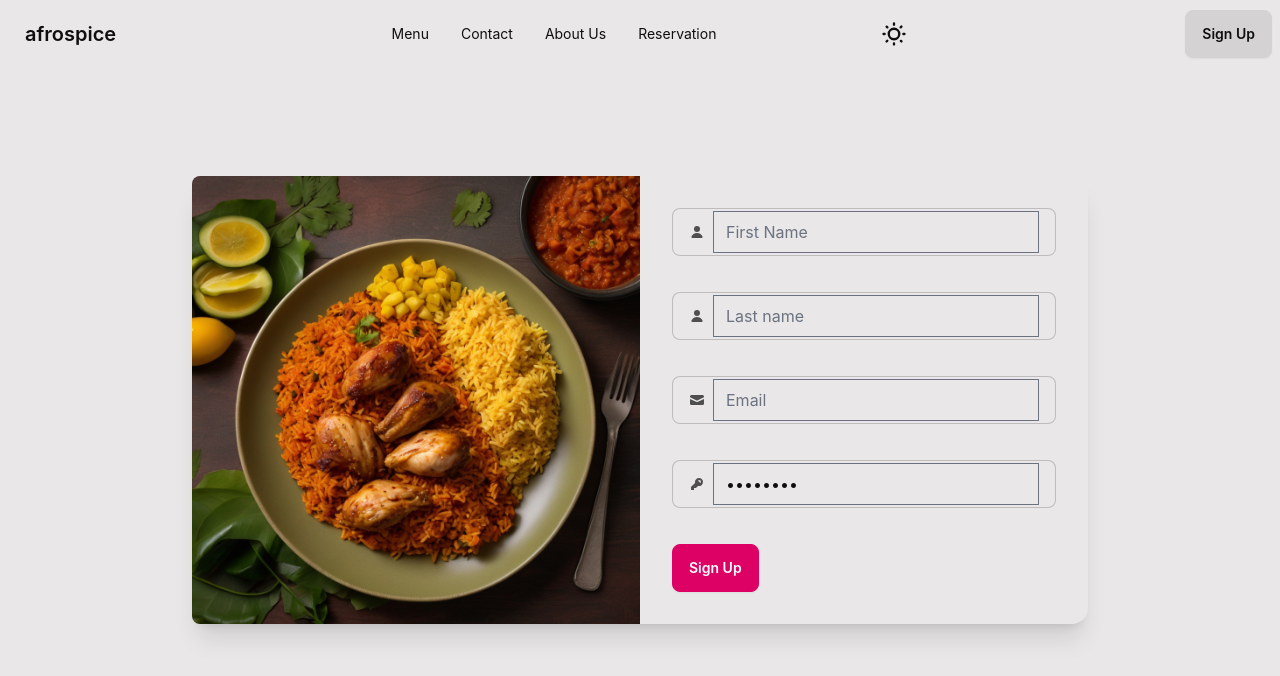
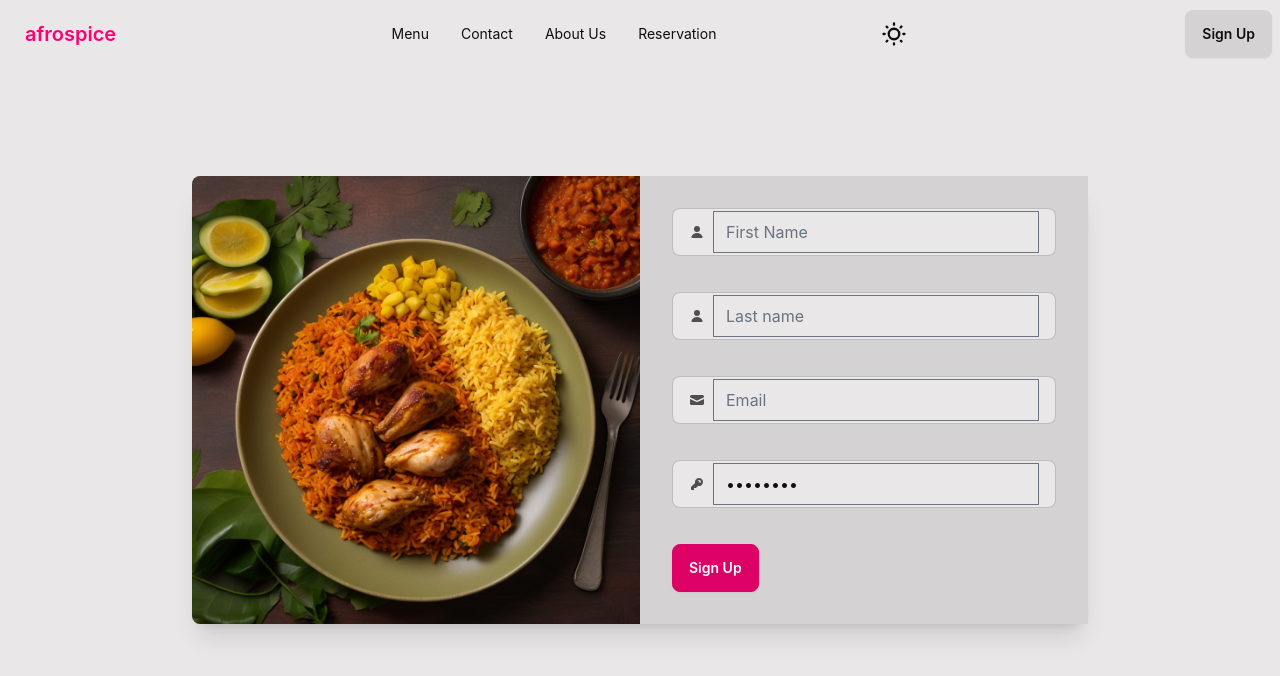
Before and after one commit to dev-Bambam/restaurant-web, a website: page public/login.html in a window 1280 px wide. Drawn offline with nearby package versions, Linux system fonts and the light colour scheme.

```diff
--- a/public/login.html
+++ b/public/login.html
@@ -39,7 +39,7 @@
     </style>
   </head>
   <body class="text-4xl">
-    <header class="navbar bg-base-100 fixed w-full z-50">
+    <header class="navbar bg-base-100 fixed w-full z-50 ">
       <div class="navbar-start">
         <div class="dropdown">
           <div tabindex="0" role="button" class="btn btn-ghost lg:hidden">
@@ -68,7 +68,7 @@
             <li><a href="#chef">Reservation</a></li>
           </ul>
         </div>
-        <a class="btn btn-ghost text-xl">afrospice</a>
+        <a class="btn btn-ghost text-xl text-primary">afrospice</a>
       </div>
       <div class="navbar-center hidden lg:flex">
         <ul class="menu menu-horizontal px-1">
@@ -113,7 +113,7 @@
         <a href="login.html" class="btn">Sign Up</a>
       </div>
     </header>
-    <div id="form-page" class="w-[50%]">
+    <div id="form-page" class="w-[50%] ">
       <div class="card lg:card-side bg-base-100 shadow-xl">
         <div class="w-1/2 hidden lg:block">
           <figure class="">
@@ -124,7 +124,7 @@
             />
           </figure>
         </div>
-        <div class="card-body w-1/2">
+        <div class="card-body w-1/2 bg-base-200">
           <!-- form -->
           <form action="">
             <div class="space-y-9">
```
Also changed, not shown: public/index.html (+1 -1 lines), public/output.css.
